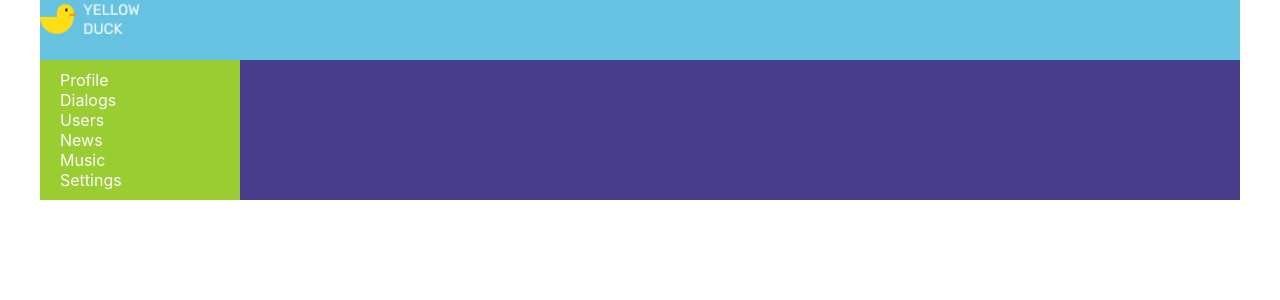
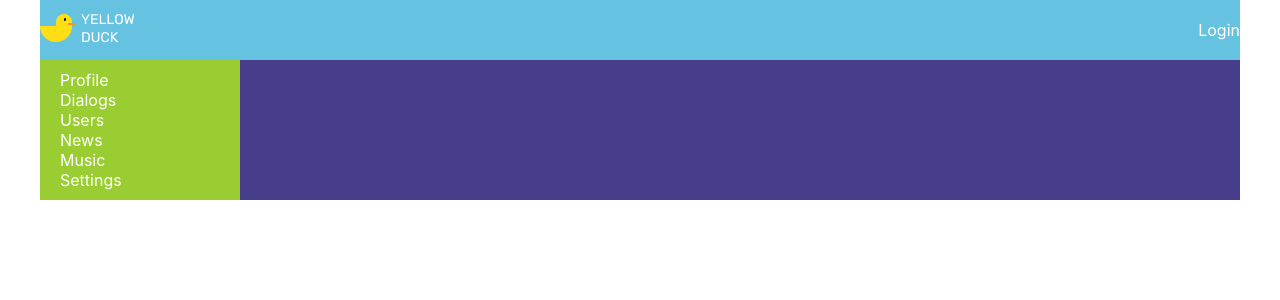
Before and after one commit to Timmy2324/react-social-network, a React (Create React App) app: page /login in a window 1280 px wide. Shown: the top 300 px of the page. Built offline with nearby package versions, Linux system fonts and the light colour scheme; no server answers; the HTML template or start-up script is replaced by a standard one.

Commit message:
added login

```diff
--- a/src/App.tsx
+++ b/src/App.tsx
@@ -1,6 +1,5 @@
 import React from "react";
 import "./App.css";
-import {Header} from "./components/Header/Header";
 import {Navbar} from "./components/Navbar/Navbar";
 import {Route, Routes} from "react-router-dom";
 import {News} from "./components/News/News";
@@ -9,6 +8,7 @@ import {Settings} from "./components/Settings/Settings";
 import {DialogsContainer} from "./components/Dialogs/DialogsContainer";
 import {UsersContainer} from "./components/Users/UsersContainer";
 import {ProfileContainer} from "./components/Profile/ProfileContainer";
+import {HeaderContainer} from "./components/Header/HeaderContainer";
 
 type AppPropsType = {
 }
@@ -17,7 +17,7 @@ function App(props: AppPropsType) {
 
     return (
         <div className="app-wrapper">
-            <Header/>
+            <HeaderContainer/>
             <Navbar/>
             <div className="app-wrapper-content">
                 <Routes>
--- a/src/components/Header/Header.module.css
+++ b/src/components/Header/Header.module.css
@@ -1,8 +1,20 @@
 .header {
     grid-area: header;
     background-color: #65C3E1;
+    display: flex;
+    justify-content: space-between;
+    align-items: center;
 }
 
-.header img {
+.logo {
     width: 100px;
 }
+
+.loginBlock {
+
+}
+
+.loginBlock a {
+    color: white;
+    text-decoration: none;
+}
--- a/src/components/Header/Header.tsx
+++ b/src/components/Header/Header.tsx
@@ -1,12 +1,17 @@
 import logo from "../../assets/img/logo.png";
 import React from "react";
 import classes from "./Header.module.css"
+import {NavLink} from "react-router-dom";
+import {HeaderPropsType} from "./HeaderContainer";
 
-export function Header() {
+export function Header(props: HeaderPropsType) {
 
     return (
         <header className={classes.header}>
-            <img src={logo} alt="logo"/>
+            <div className={classes.logo}>
+                <img src={logo} alt="logo"/>
+            </div>
+            <div className={classes.loginBlock}> {props.isAuth ? props.login : <NavLink to={`/login`}>Login</NavLink>}</div>
         </header>
     );
 }
--- /dev/null
+++ b/src/components/Header/HeaderContainer.tsx
@@ -0,0 +1,58 @@
+import React, {Component} from 'react';
+import {Header} from "./Header";
+import axios from "axios";
+import {connect} from "react-redux";
+import {Dispatch} from "redux";
+import {AppStateType} from "../../redux/redux-store";
+import {AuthType, setUserDataAC} from "../../redux/auth-reducer";
+
+type MapStatePropsType = {
+    id: number | null,
+    email: string | null,
+    login: string | null,
+    isAuth: boolean,
+}
+
+type MapDispatchPropsType = {
+    setUserData: (date: AuthType) => void,
+}
+
+export type HeaderPropsType = MapStatePropsType & MapDispatchPropsType;
+
+class HeaderContainerComponent extends Component<HeaderPropsType, AppStateType> {
+
+    componentDidMount() {
+        axios.get(`https://social-network.samuraijs.com/api/1.0/auth/me`, {
+            withCredentials: true,
+        })
+            .then((response) => {
+                if (response.data.resultCode === 0) {
+                    console.log(response.data.data)
+                    this.props.setUserData(response.data.data);
+                }
+            })
+    }
+
+    render() {
+        return (
+            <Header {...this.props}/>
+        );
+    }
+}
+
+const mapStateToProps = (state: AppStateType): MapStatePropsType => {
+    return {
+        id: state.AuthReducer.id,
+        email: state.AuthReducer.email,
+        login: state.AuthReducer.login,
+        isAuth: state.AuthReducer.isAuth,
+    }
+}
+
+const mapDispatchToProps = (dispatch: Dispatch): MapDispatchPropsType => {
+    return {
+        setUserData: (data) => dispatch(setUserDataAC(data)),
+    }
+}
+
+export const HeaderContainer = connect(mapStateToProps, mapDispatchToProps)(HeaderContainerComponent);
--- /dev/null
+++ b/src/redux/auth-reducer.ts
@@ -0,0 +1,36 @@
+export type AuthType = {
+    id: number | null,
+    email: string | null,
+    login: string | null,
+    isAuth: boolean,
+}
+
+const initialState: AuthType = {
+    id: null,
+    email: null,
+    login: null,
+    isAuth: false,
+}
+
+export const AuthReducer = (state: AuthType = initialState, action: ActionType) => {
+    switch (action.type) {
+        case 'SET-USER-DATA': {
+            return {...state, ...action.payload, isAuth: true}
+        }
+        default:
+            return state;
+    }
+}
+
+
+type ActionType = SetUserDataType
+
+type SetUserDataType = ReturnType<typeof setUserDataAC>
+export const setUserDataAC = (data: AuthType) => {
+    return {
+        type: 'SET-USER-DATA',
+        payload: {
+            ...data,
+        }
+    } as const
+}
--- a/src/redux/redux-store.ts
+++ b/src/redux/redux-store.ts
@@ -2,11 +2,13 @@ import {combineReducers, createStore} from "redux";
 import {ProfileReducer} from "./profile-reducer";
 import {DialogsReducer} from "./dialogs-reducer";
 import {UsersReducer} from "./users-reduser";
+import {AuthReducer} from "./auth-reducer";
 
 const rootReducer = combineReducers({
     ProfileReducer,
     DialogsReducer,
     UsersReducer,
+    AuthReducer,
 });
 
 export type AppStateType = ReturnType<typeof rootReducer>;
```
